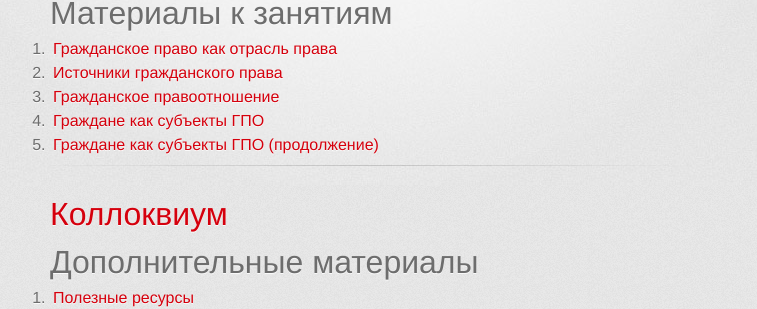
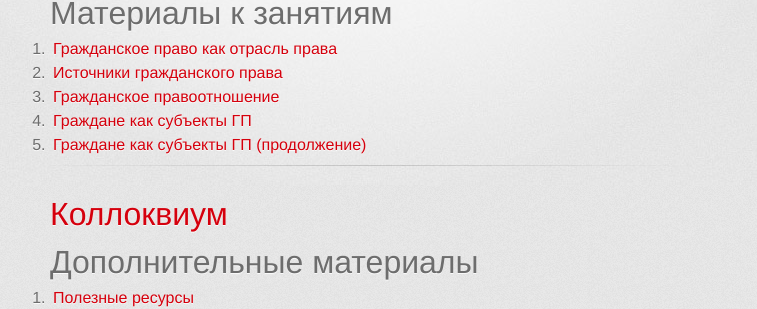
Before and after one commit to a-nova/a-nova.github.io, a Jekyll site: the page built from index.md, in a window 1280 px wide. Shown: the part 388-697 px from the top of the page, without its empty margins (280-1037 px from the left). Built offline with Jekyll 4.4.1, drawn with Linux system fonts in a browser that asks for light colours; some web fonts are replaced.

Commit message:
fix title

```diff
--- a/_lessons/03.md
+++ b/_lessons/03.md
@@ -1,5 +1,5 @@
 ---
-title: Граждане как субъекты ГПО
+title: Граждане как субъекты ГП
 description:
 when:
 layout: page
--- a/_lessons/04.md
+++ b/_lessons/04.md
@@ -1,5 +1,5 @@
 ---
-title: Граждане как субъекты ГПО (продолжение)
+title: Граждане как субъекты ГП (продолжение)
 description:
 when:
 layout: page
```
